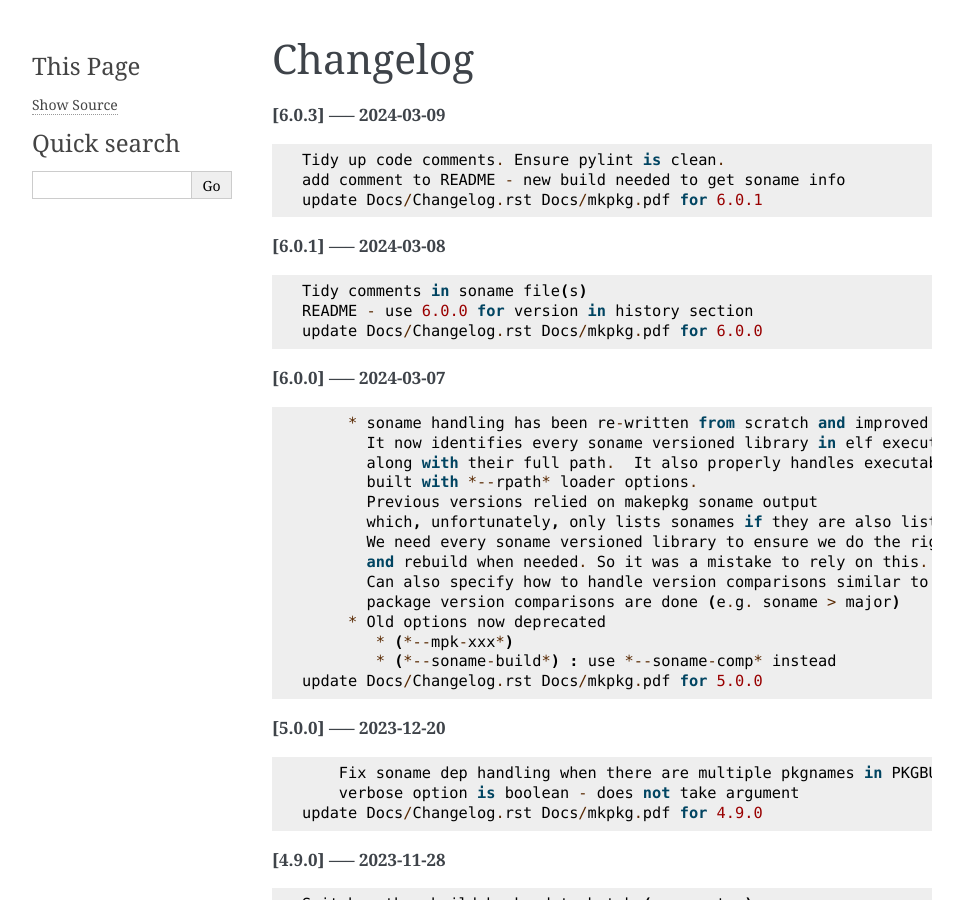
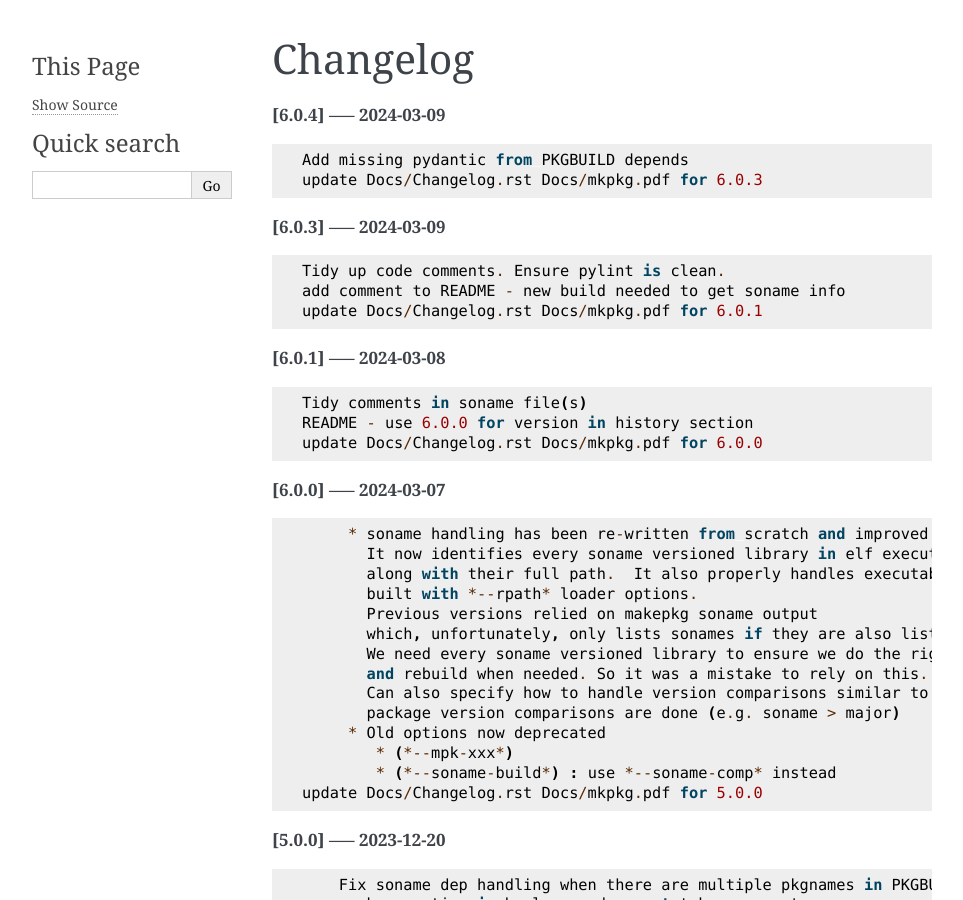
Before and after one commit to gene-git/Arch-mkpkg, a Sphinx documentation site: the page built from Docs/Changelog.rst, in a window 1280 px wide and 900 px high. Shown: the whole window, without its empty margins (148-1111 px from the left). Built offline with Sphinx 7.4.7, drawn with Linux system fonts in a browser that asks for light colours; pages that are not in the unit, such as notebooks, are missing from menus.

Commit message:
update Docs/Changelog.rst Docs/mkpkg.pdf for 6.0.4

```diff
--- a/Docs/Changelog.rst
+++ b/Docs/Changelog.rst
@@ -1,5 +1,11 @@
 Changelog
 =========
+
+**[6.0.4] ----- 2024-03-09** ::
+
+	    Add missing pydantic from PKGBUILD depends
+	    update Docs/Changelog.rst Docs/mkpkg.pdf for 6.0.3
+
 
 **[6.0.3] ----- 2024-03-09** ::
 
```
Also changed, not shown: 1 other file.
